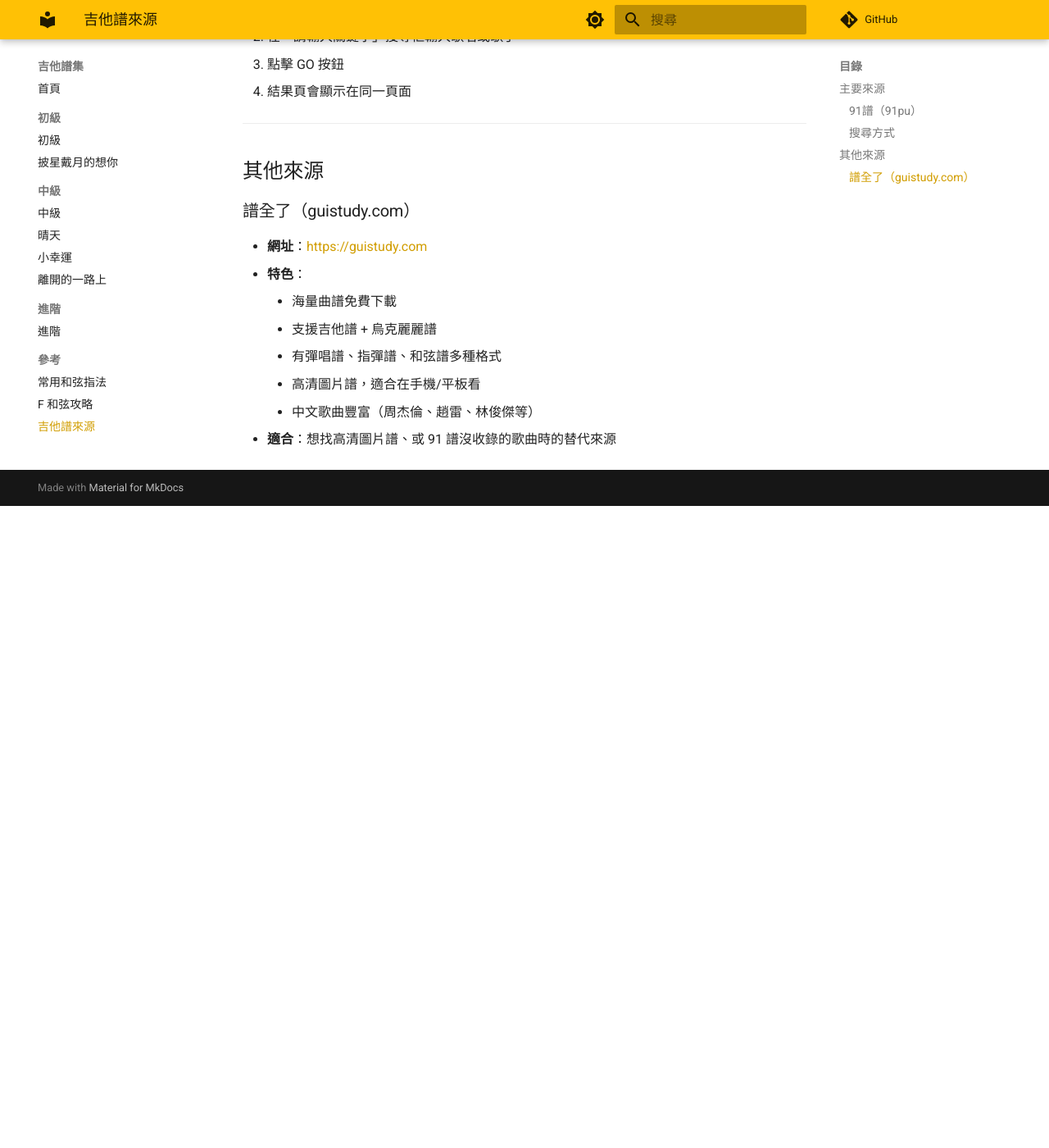
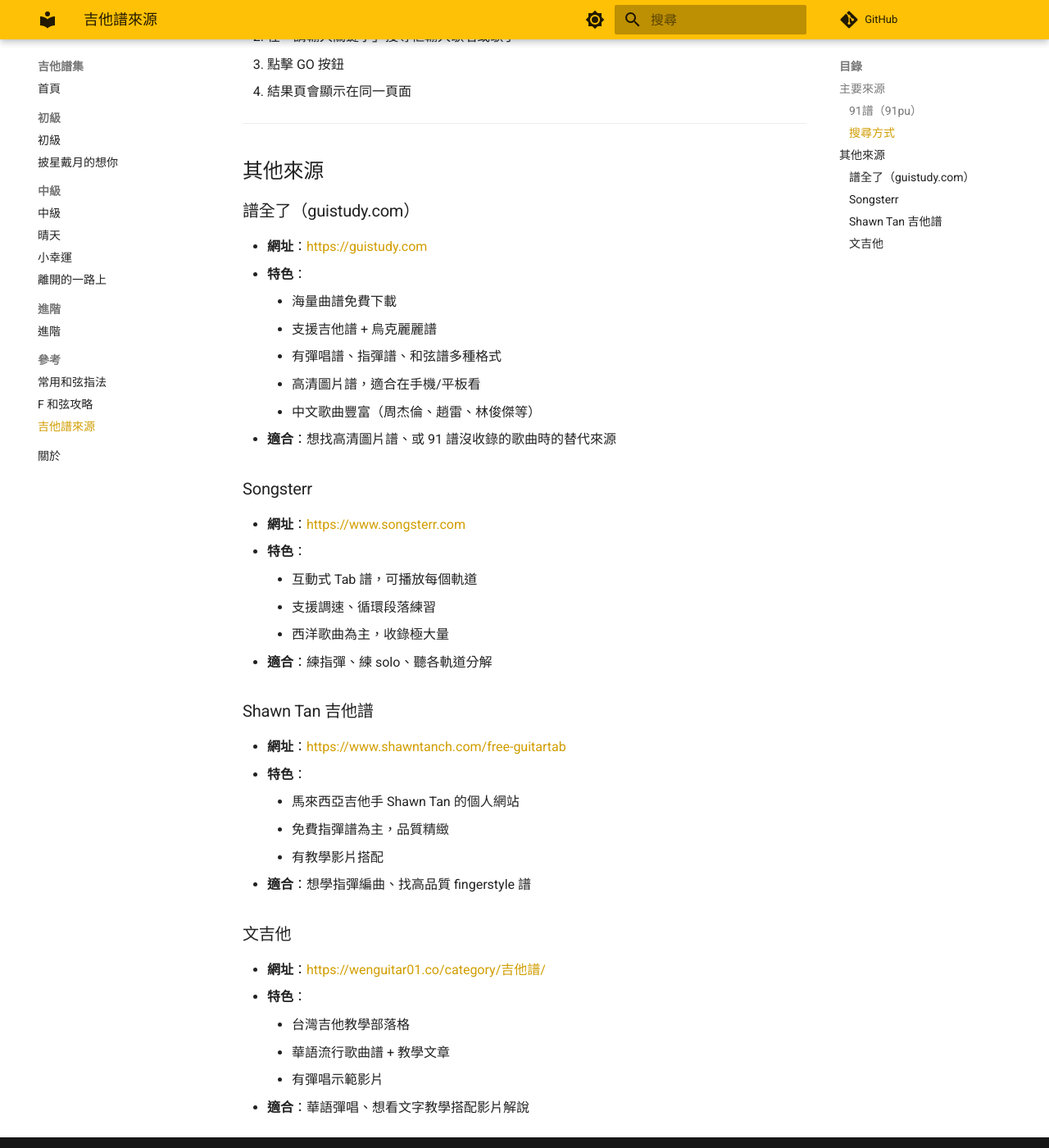
Before and after one commit to justmaker/guitar-scores, an MkDocs documentation site: the page built from docs/reference/sources.md, in a window 1280 px wide and 1400 px high, scrolled down 796 px. Shown: the whole window at 82% size. Built offline with MkDocs 1.6.1 and Material for MkDocs 9.7.7, drawn with Linux system fonts in a browser that asks for light colours; comment, search, counter and statistics services are not loaded; before the commit the page ends 1413 px from its top, so only the background shows below that.

Commit message:
docs: 新增 Songsterr / Shawn Tan / 文吉他 來源

```diff
--- a/docs/reference/sources.md
+++ b/docs/reference/sources.md
@@ -44,3 +44,30 @@
     - 高清圖片譜，適合在手機/平板看
     - 中文歌曲豐富（周杰倫、趙雷、林俊傑等）
 - **適合**：想找高清圖片譜、或 91 譜沒收錄的歌曲時的替代來源
+
+### Songsterr
+
+- **網址**：[https://www.songsterr.com](https://www.songsterr.com)
+- **特色**：
+    - 互動式 Tab 譜，可播放每個軌道
+    - 支援調速、循環段落練習
+    - 西洋歌曲為主，收錄極大量
+- **適合**：練指彈、練 solo、聽各軌道分解
+
+### Shawn Tan 吉他譜
+
+- **網址**：[https://www.shawntanch.com/free-guitartab](https://www.shawntanch.com/free-guitartab)
+- **特色**：
+    - 馬來西亞吉他手 Shawn Tan 的個人網站
+    - 免費指彈譜為主，品質精緻
+    - 有教學影片搭配
+- **適合**：想學指彈編曲、找高品質 fingerstyle 譜
+
+### 文吉他
+
+- **網址**：[https://wenguitar01.co/category/吉他譜/](https://wenguitar01.co/category/%E5%90%89%E4%BB%96%E8%AD%9C/)
+- **特色**：
+    - 台灣吉他教學部落格
+    - 華語流行歌曲譜 + 教學文章
+    - 有彈唱示範影片
+- **適合**：華語彈唱、想看文字教學搭配影片解說
```
